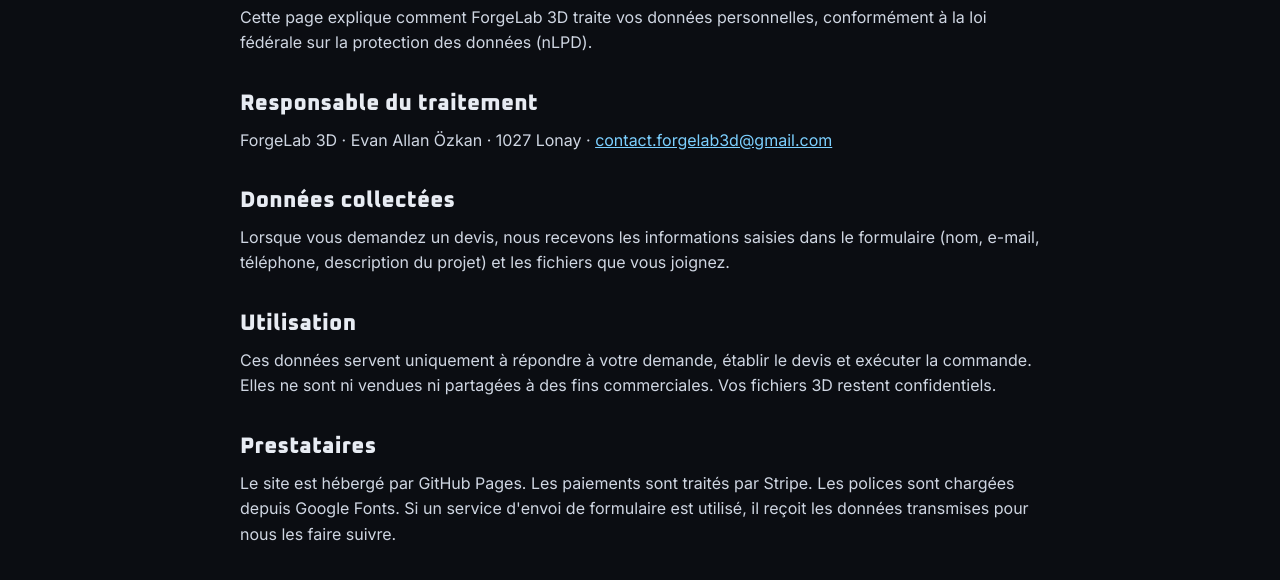
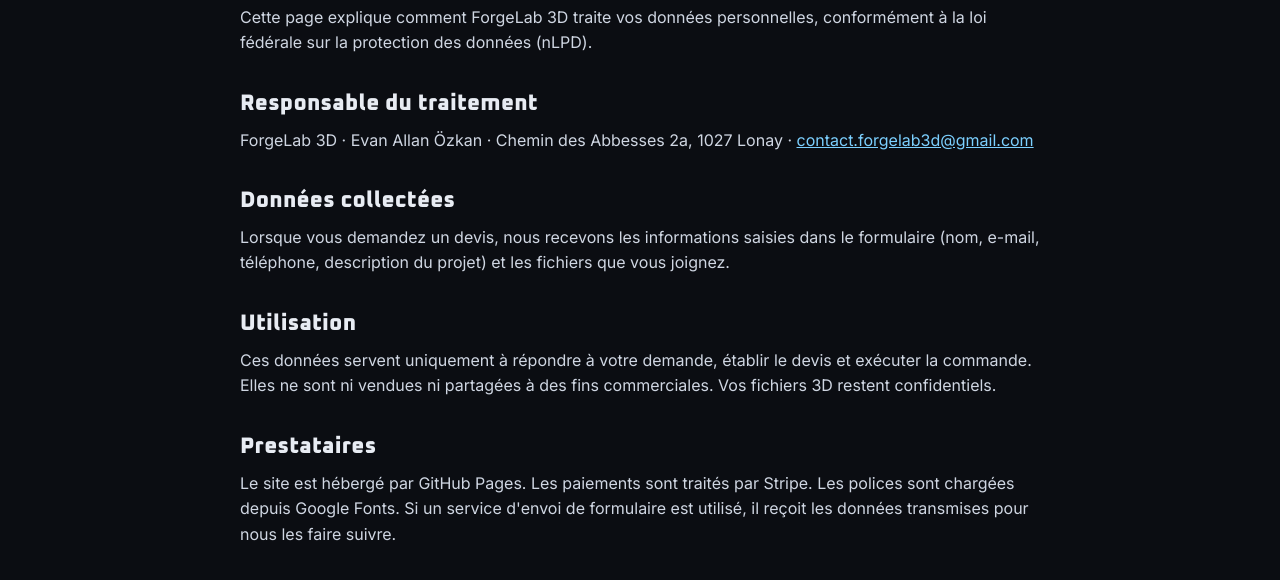
Before and after one commit to orochirambow/forgelab-3d-website, a plain HTML site: page confidentialite.html in a window 1280 px wide. Shown: the part 201-781 px from the top of the page. Drawn offline with Linux system fonts and the light colour scheme.

Commit message:
Mentions légales : adresse complète
Co-Authored-By: Claude Opus 5.5 <noreply@anthropic.com>
Claude-Session: https://claude.ai/code/session_015ix1v2wHWTJ4ujcb879Swt

```diff
--- a/confidentialite.html
+++ b/confidentialite.html
@@ -23,7 +23,7 @@
       <h1>Politique de confidentialité</h1>
       <p>Cette page explique comment ForgeLab 3D traite vos données personnelles, conformément à la loi fédérale sur la protection des données (nLPD).</p>
       <h2>Responsable du traitement</h2>
-      <p>ForgeLab 3D · <span data-legal="owner">Evan Allan Özkan</span> · <span data-legal="street" data-suffix=", ">[Rue et numéro], </span>1027 Lonay · <a href="mailto:contact.forgelab3d@gmail.com">contact.forgelab3d@gmail.com</a></p>
+      <p>ForgeLab 3D · <span data-legal="owner">Evan Allan Özkan</span> · <span data-legal="street" data-suffix=", ">Chemin des Abbesses 2a, </span>1027 Lonay · <a href="mailto:contact.forgelab3d@gmail.com">contact.forgelab3d@gmail.com</a></p>
       <h2>Données collectées</h2>
       <p>Lorsque vous demandez un devis, nous recevons les informations saisies dans le formulaire (nom, e-mail, téléphone, description du projet) et les fichiers que vous joignez.</p>
       <h2>Utilisation</h2>
--- a/js/config.js
+++ b/js/config.js
@@ -10,7 +10,7 @@ window.FORGELAB_CONFIG = {
   // Mentions légales et CGV (pages mentions-legales.html, cgv.html, confidentialite.html)
   legal: {
     owner: "Evan Allan Özkan",
-    street: "",       // rue et numéro, ex. "Chemin des Pressoirs 3" (obligatoire pour la loi)
+    street: "Chemin des Abbesses 2a",
     form: "entreprise individuelle",
     ide: "",          // numéro IDE (CHE-xxx.xxx.xxx) si inscrit au registre du commerce
     vatNumber: ""     // numéro TVA si assujetti, sinon laisser vide
```
Also changed, not shown: mentions-legales.html (+1 -1 lines).
